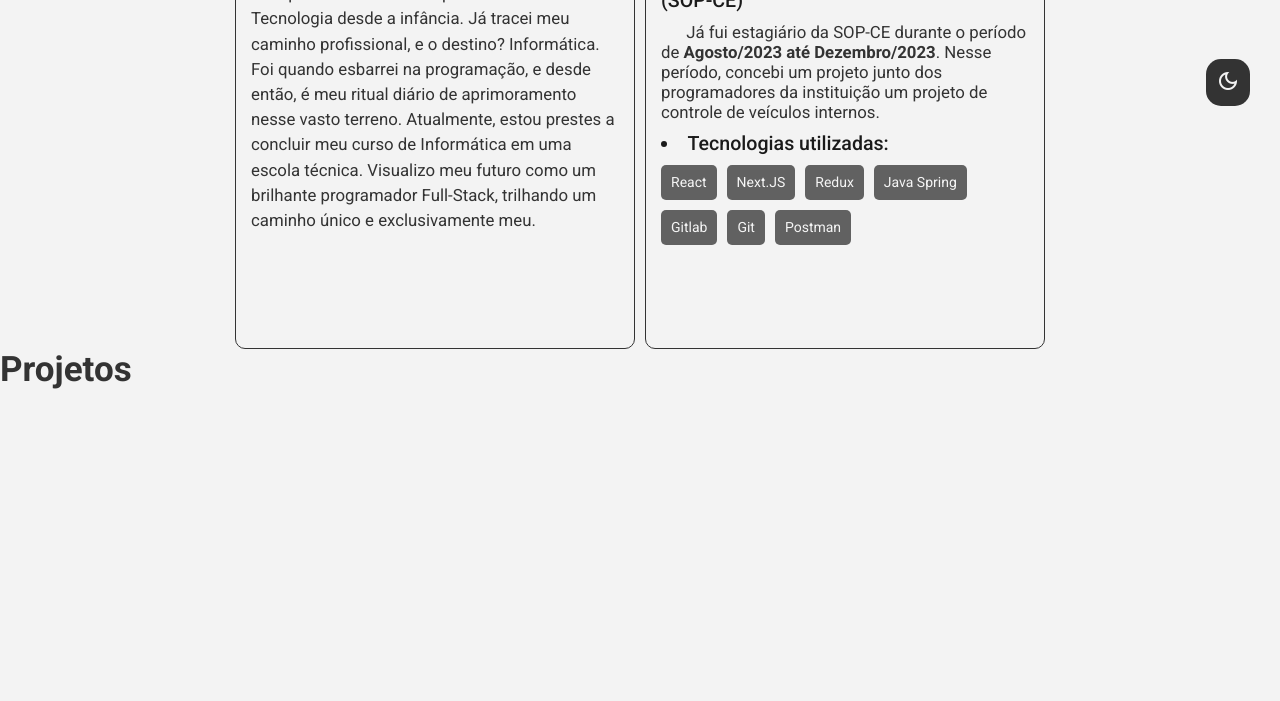
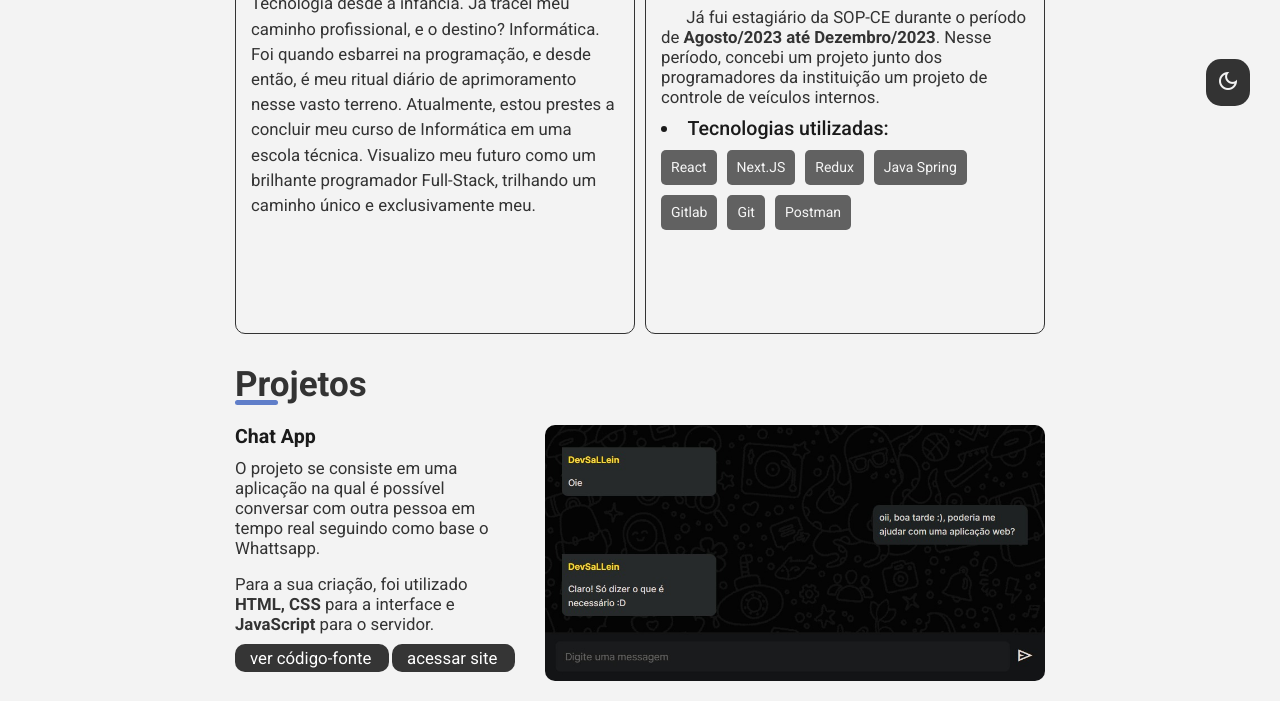
Before and after one commit to DevSaLLein/Portfolio, a website: page index.html in a window 1280 px wide. Shown: the part 664-1365 px from the top of the page. Before the commit the page ends 1054 px from the top, so only its background shows below. Drawn offline with nearby package versions, Linux system fonts and the light colour scheme.

Commit message:
Feat: Add Projects container

```diff
--- a/index.html
+++ b/index.html
@@ -23,7 +23,7 @@
 
     <noscript> É necessário ativar JavaScript para rodar esse aplicativo</noscript>
 
-    <nav class="nav">
+    <!-- <nav class="nav">
         <img src="" alt="logomarca">
         <ul class="list-items">
             <li class="list-item">
@@ -51,7 +51,7 @@
                 </a>
             </li>
         </ul>
-    </nav>
+    </nav> -->
     <main class="main">
 
         <section class="home__container" id="home">
@@ -117,8 +117,42 @@
             </section>
         </section>
 
-        <section class="projects__container" id="projects">
-            <h2 class="title">Projetos</h2>
+        <section class="container__section">
+            <section class="projects__container" id="projects">
+                <div>
+                    <h2 class="title">Projetos</h2>
+                </div>
+
+                <div class="projects">
+
+                    <div class="project">
+                        <section class="resume">
+
+                            <div>
+                                <h3>Chat App</h3>
+
+                                <p class="resume-text">O projeto se consiste em uma aplicação na qual é possível conversar com outra pessoa em tempo real seguindo como base o Whattsapp.</p>
+                                <br>
+                                <p class="resume-text">Para a sua criação, foi utilizado <b>HTML, CSS</b> para a interface e <b>JavaScript</b> para o servidor.</p>
+                            </div>
+                            <div class="buttons">
+                                <button type="button">
+                                    <a href="https://github.com/DevSaLLein/Chat" class="codigo-fonte__text" target="_blank">
+                                        ver código-fonte
+                                    </a>
+                                </button>
+                                <button type="button">
+                                    <a href="https://chat-frontend-xza8.onrender.com/"  class="codigo-fonte__text" target="_blank">
+                                        acessar site
+                                    </a>
+                                </button>
+                            </div>
+                        </section>
+
+                        <img src="./style/images/chat-app-image.jpg" alt="chat-app-image">
+                    </div>
+                </div>
+            </section>
         </section>
 
         <section class="switchTheme">
@@ -144,9 +178,12 @@
                         <img src="https://th.bing.com/th/id/R.735dda68880a385ce8cc5be4f3c5fcd6?rik=qSxRw2lCZYy9Mw&riu=http%3a%2f%2fpngimg.com%2fuploads%2finstagram%2finstagram_PNG11.png&ehk=QVCbfkCKi8pJLF08bRkS%2fLeMqLTnJQf402WRaIdN6jE%3d&risl=&pid=ImgRaw&r=0" alt="instagram-socialMedia_icon" class="socialMedia_icon">
                     </a>
                 </li>
+                <hr>
+                <li>
+                    <img src="https://images.vexels.com/media/users/3/140030/isolated/preview/521136d25b37386f49728b93d2e4e6fa-icone-cv.png" alt="cv__icon" class="socialMedia_icon">
+                </li>
             </ul>
         </section>
-
     </main>
 </body>
 </html>
--- a/script/buttonSwitcher.js
+++ b/script/buttonSwitcher.js
@@ -4,10 +4,3 @@ const aboutMe__content = document.querySelector('.aboutMe__content');
 const handleClickButton = () => {
     alert('essa funcionalidade ainda não está pronta, estou trabalhando para que esteja pronta o quanto antes!')
 };
-
-const handleScaleContent = () => {
-    aboutMe__content.classList.toggle('scaleContainer');
-}
-
-button.addEventListener('click', handleClickButton);
-aboutMe__content.addEventListener('click', handleScaleContent);
--- a/style/home.css
+++ b/style/home.css
@@ -53,7 +53,6 @@
     top: 0;
     left: 0;
     padding: 15px 25px;
-
 }
 
 .list-items {
@@ -124,7 +123,6 @@
     align-items: center;
     flex-direction: row;
     width: 100%;
-    margin-top: 15px;
     gap: 50px;
 }
 
@@ -164,12 +162,19 @@
     gap: 10px;
 }
 
+
 .container > section {
     max-width: 400px;
     border: #333333 1px solid;
     border-radius: 10px;
     padding: 15px;
     height: 450px;
+    transition: all 0.4s ease;
+}
+
+.container > section:hover {
+    transform: scale(1.1);
+    background-color: var(--background-color);
 }
 
 .aboutMe__content > h2 {
@@ -195,6 +200,106 @@ svg {
 
 .apresentation {
     line-height: 1.5
+}
+
+.container__section {
+    display: flex;
+    justify-content: center;
+    padding: 0 15px;
+    margin-bottom: 20px;
+}
+
+.projects__container {
+    display: flex;
+    justify-content: center;
+    width: 810px;
+    align-items: center;
+    margin-top: 30px;
+    flex-direction: column;
+    gap: 20px;
+}
+
+.projects__container > div {
+    display: flex;
+    align-items: flex-start;
+    width: 100%;
+}
+
+.projects__container > div > h2 {
+    position: relative;
+}
+
+.projects__container > div > h2::before {
+    content: '';
+    position: absolute;
+    bottom: 0;
+    left: 0;
+    width: 33%;
+    height: 5px;
+    background-color: #607ec9;
+    border-radius: 10px;
+    z-index: -1;
+    transition: all 0.5s ease;
+}
+
+.projects__container > div > h2:hover::before{
+    width: 100%;
+}
+
+.project {
+    display: flex;
+    gap: 30px;
+}
+
+.project > img {
+    border-radius: 10px;
+    width: 500px;
+    transition: all 0.5s ease;
+}
+
+.project > img:hover {
+    transform: scale(1.5);
+}
+
+.resume {
+    display: flex;
+    gap: 10px;
+    flex-direction: column;
+}
+.resume > div > h3 {
+    font-size: var(--font-size-subtitle);
+    margin-bottom: 10px;
+}
+
+.buttons {
+    display: flex;
+    gap: 3px
+}
+
+.buttons > button {
+    padding: 4px 15px 4px 15px;
+    border: none;
+    cursor: pointer;
+    display: flex;
+    background-color: #353535;
+    border-radius: 10px;
+    flex-grow: 1;
+}
+
+.codigo-fonte__button {
+    width: 20px;
+    height: 20px;
+}
+
+.codigo-fonte__text {
+    font-size: var(--font-size-paragraph);
+    color: white;
+    text-decoration: none;
+}
+
+.resume-text{
+    font-size: var(--font-size-paragraph);
+    color: var(--primary-color);
 }
 
 .buttonSwitcher {
@@ -249,7 +354,7 @@ svg {
     position: fixed;
     left: 0;
     bottom: 50%;
-    padding: 30px 10px;
+    padding: 10px 10px;
     z-index: 1;
     background-color: white;
     border-radius: 0px 10px 10px 0px;
@@ -313,7 +418,3 @@ svg {
         height: auto;
     }
 }
-
-.scaleContainer {
-    transform: scale(1.1);
-}
```
Also changed, not shown: style/images/chat-app-image.jpg (added).
